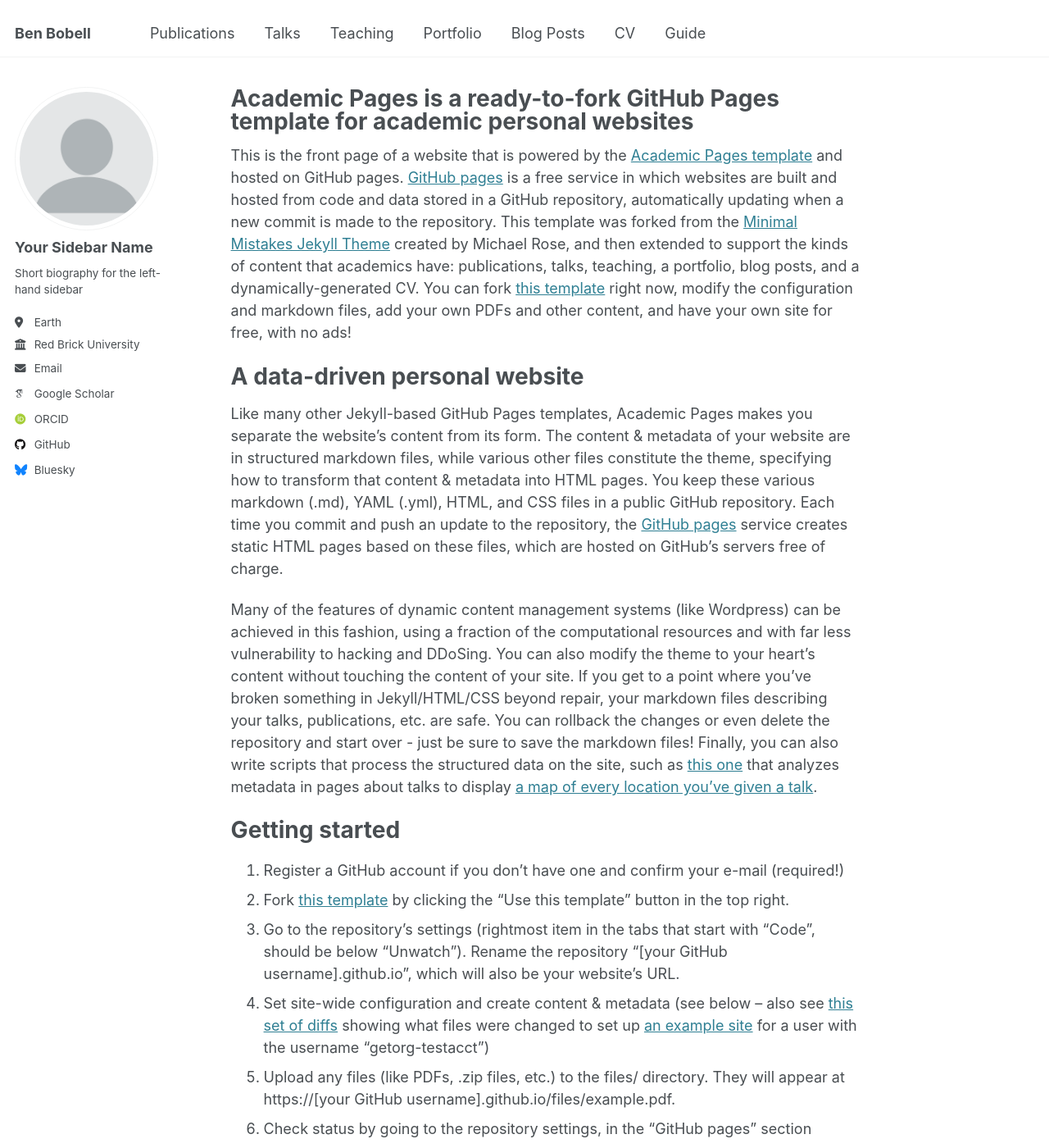
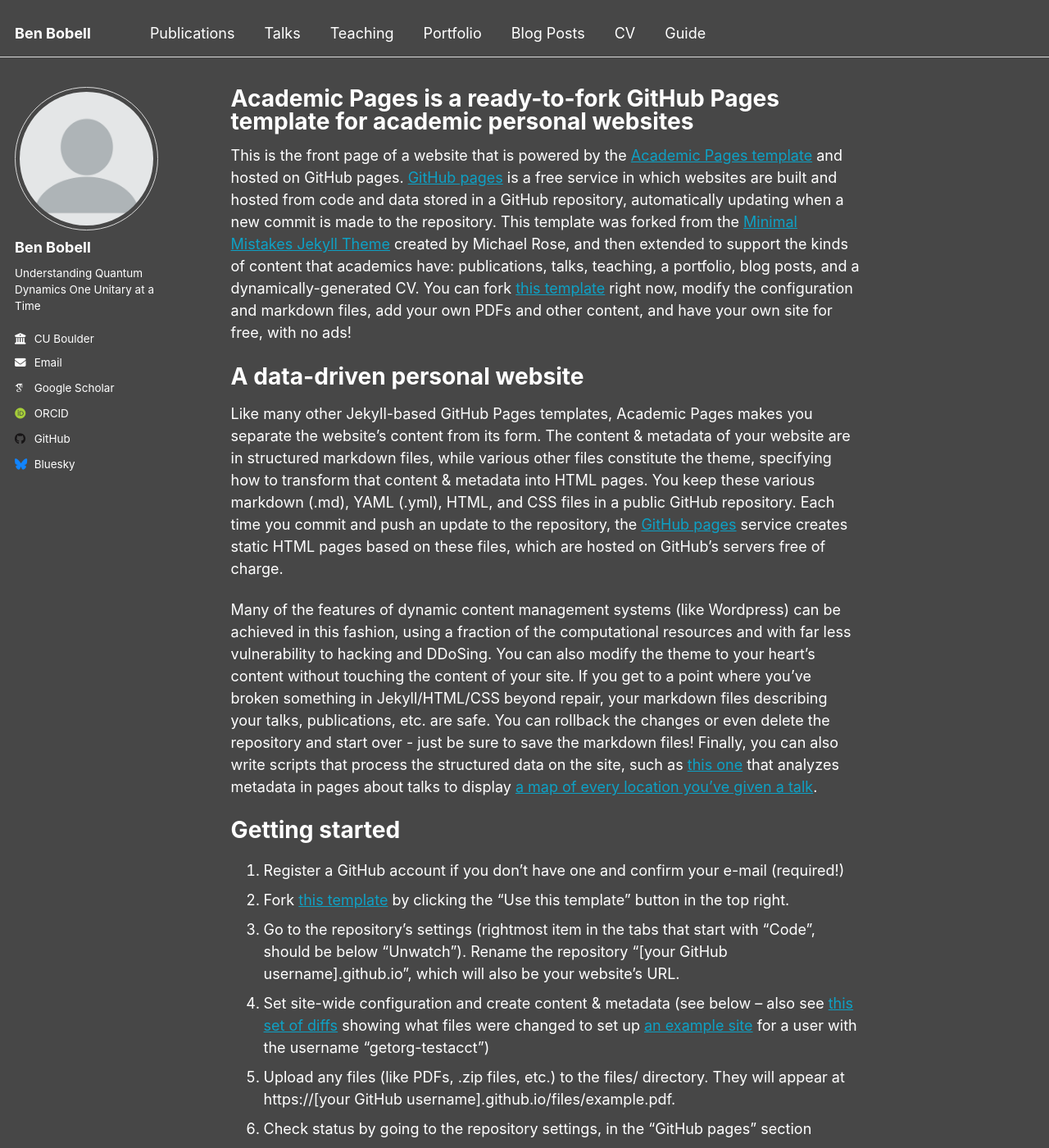
Before and after one commit to BenBobell00/BenBobell00.github.io, a Jekyll site: the page built from _pages/about.md, in a window 1280 px wide and 1400 px high. Shown: the whole window at 82% size. Built offline with Jekyll 4.4.1, drawn with Linux system fonts in a browser that asks for light colours; some web fonts are replaced.

Commit message:
Update _config.yml
Added further description

```diff
--- a/_config.yml
+++ b/_config.yml
@@ -8,7 +8,7 @@
 
 # Basic Site Settings
 locale                   : "en-US"
-site_theme               : "default"
+site_theme               : "dark"
 title                    : "Ben Bobell"
 title_separator          : "-"
 name                     : &name "Ben Bobell"
@@ -23,11 +23,11 @@ repository               : "academicpages/academicpages.github.io"
 author:
   # Biographic information
   avatar           : "profile.png"
-  name             : "Your Sidebar Name"
+  name             : "Ben Bobell"
   pronouns         : # example: "she/her"
-  bio              : "Short biography for the left-hand sidebar"
-  location         : "Earth"
-  employer         : "Red Brick University"
+  bio              : "Understanding Quantum Dynamics One Unitary at a Time"
+  location         : # place
+  employer         : "CU Boulder"
   uri              : # URL
   email            : "bebo7816@colorado.edu"
 
@@ -35,7 +35,7 @@ author:
   arxiv            : # URL - Update with the correct link to your profile
   googlescholar    : "https://scholar.google.com/citations?user=Ce1jJJUAAAAJ&hl=en&oi=ao"
   impactstory      : # URL
-  orcid            : "http://orcid.org/yourorcidurl"
+  orcid            : "http://orcid.org/0000-0003-4004-5070"
   semantic         : # URL
   pubmed           : # URL
   researchgate     : # URL
```
